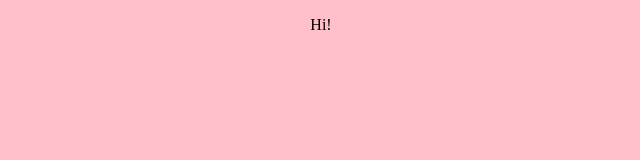
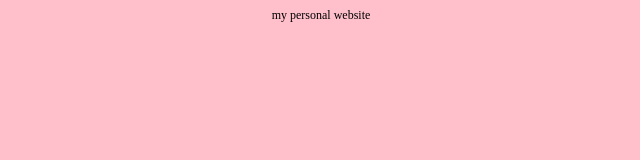
Before and after one commit to chunkymilkyo/milkyo, a plain HTML site: page index.html in a window 1280 px wide. Shown: the full height of the page, 319-959 px from the left. Drawn offline with Linux system fonts and the light colour scheme.

Commit message:
Added top text

```diff
--- a/index.html
+++ b/index.html
@@ -10,7 +10,9 @@
 </head>
 
 <body>
-    <p>Hi!</p>
+    <div>
+        <div id="top">my personal website</div>
+    </div>
 </body>
 
 </html>
--- a/styles.css
+++ b/styles.css
@@ -1,5 +1,8 @@
 body {
-    margin: 0;
     background: pink;
+}
+
+#top {
     text-align: center;
+    font-size: 12px;
 }
```
